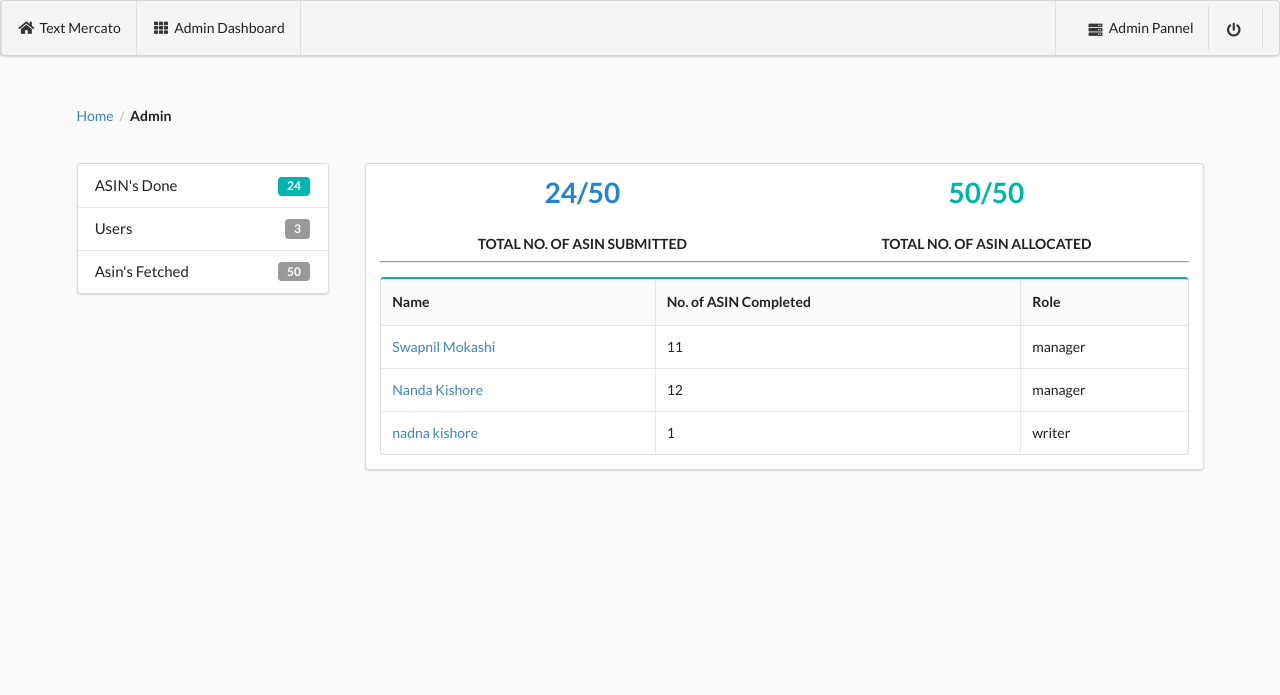
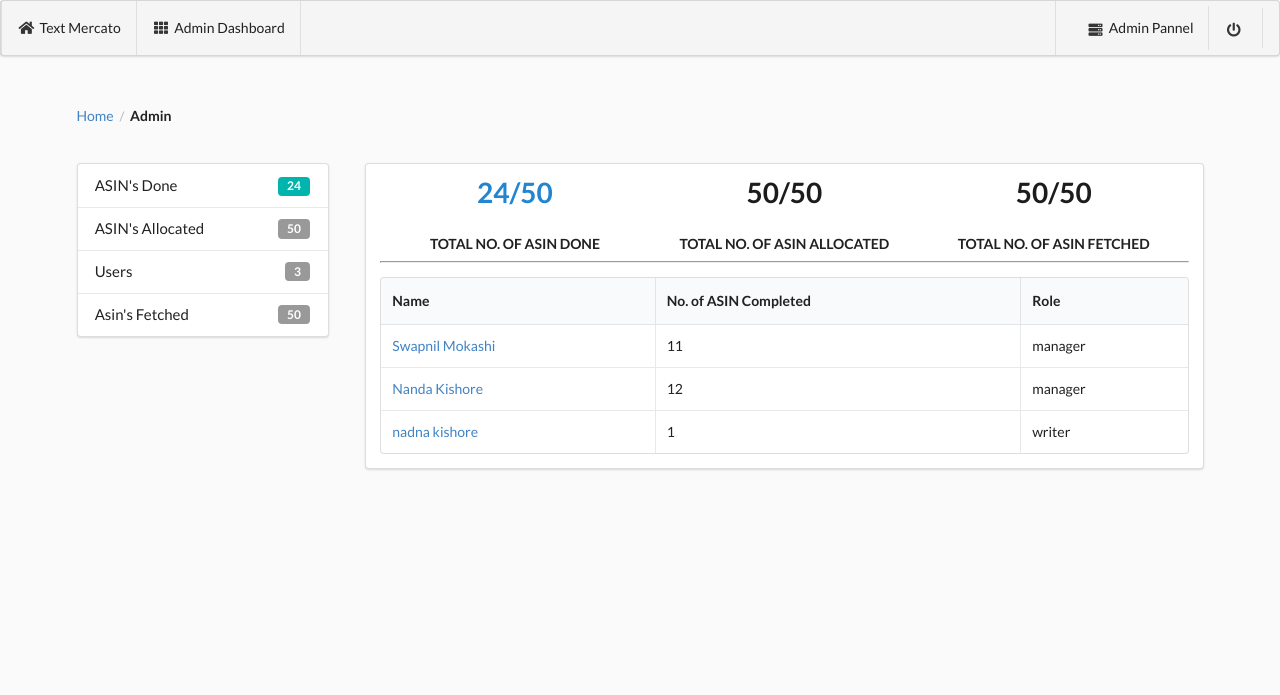
Before and after one commit to qritwik/amazon-content-system, a Django app: page /manager/ in a window 1280 px wide. Shown: the top 695 px of the page. Run offline with Django 3.2, Linux system fonts and the light colour scheme; data comes from the database, SQL or seed files in the repository; both versions use the stored data as it was before the commit; some libraries are stand-ins or nearby versions.

Commit message:
import only asin

```diff
--- a/app/models.py
+++ b/app/models.py
@@ -3,7 +3,7 @@ from django.db import models
 # Create your models here.
 
 class asinDetail(models.Model):
-    asin = models.CharField(max_length=100, blank=True, null=True)
+    asin = models.CharField(max_length=100, blank=True ,primary_key=True)
     status = models.BooleanField(default=False, blank=True)
     email = models.CharField(max_length=100, blank=True, null=True)
     extracted = models.BooleanField(default=False, blank=True)
--- a/app/views.py
+++ b/app/views.py
@@ -40,7 +40,7 @@ def manager_user(request,email):
         user_asin_c = request.POST.get('user_asin')
         user_asin_c_n = int(user_asin_c)
 
-        data1 = asinDetail.objects.filter(status=False).filter(extracted=True).filter(email="")
+        data1 = asinDetail.objects.filter(status=False).filter(extracted=True).filter(email__isnull=True)
         for i1 in data1:
             if(c<user_asin_c_n):
                 i1.email = email
@@ -222,7 +222,7 @@ def manager(request):
     data4 = asinDetail.objects.filter(extracted=True)
     asin_fetch = data4.count()
 
-    data5 = asinDetail.objects.filter(~Q(email=""))
+    data5 = asinDetail.objects.filter(~Q(email__isnull=True))
     asin_allocated = data5.count()
 
 
--- a/templates/manager.html
+++ b/templates/manager.html
@@ -68,6 +68,10 @@
           <div class="ui teal left label">{{done_asin}}</div>
         </a>
         <a class="teal item">
+          ASIN's Allocated
+          <div class="ui left label">{{asin_allocated}}</div>
+        </a>
+        <a class="teal item">
           Users
           <div class="ui label">{{total_user}}</div>
         </a>
@@ -85,22 +89,31 @@
 
       <div class="ui container">
 
-          <div class="ui two statistics">
+          <div class="ui three statistics">
   <div class="blue statistic">
     <div class="text value">
       {{done_asin}}/{{total_asin}}
     </div>
     <div class="label">
-      Total No. of ASIN Submitted
+      Total No. of ASIN Done
     </div>
   </div>
 
-  <div class="teal statistic">
+  <div class="statistic">
     <div class="text value">
       {{asin_allocated}}/{{total_asin}}
     </div>
     <div class="label">
       Total No. of ASIN Allocated
+    </div>
+  </div>
+
+  <div class="statistic">
+    <div class="text value">
+      {{asin_fetch}}/{{total_asin}}
+    </div>
+    <div class="label">
+      Total No. of ASIN Fetched
     </div>
   </div>
 
@@ -114,7 +127,7 @@
 
       <hr>
 
-      <table class="ui selectable teal celled table">
+      <table class="ui selectable celled table">
     <thead>
       <tr>
         <th>Name</th>
```
Also changed, not shown: app/admin.py (+5 -2 lines), templates/detail.html (+30 -13 lines), app/migrations/0024_auto_20181016_1538.py (added), db.sqlite3.
